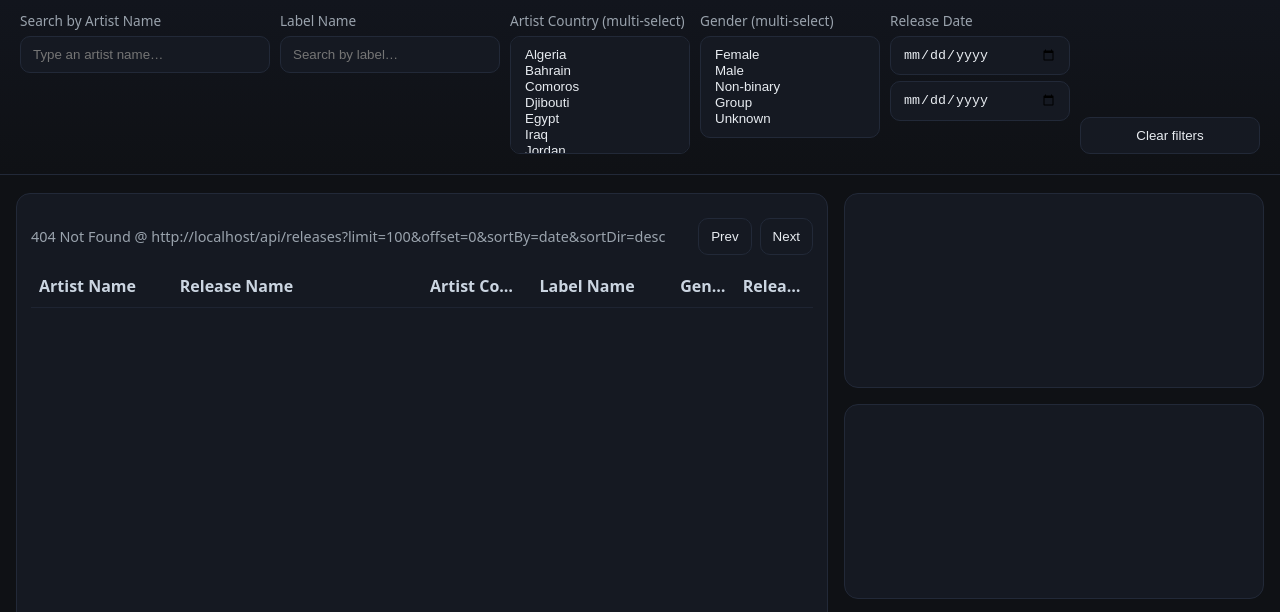
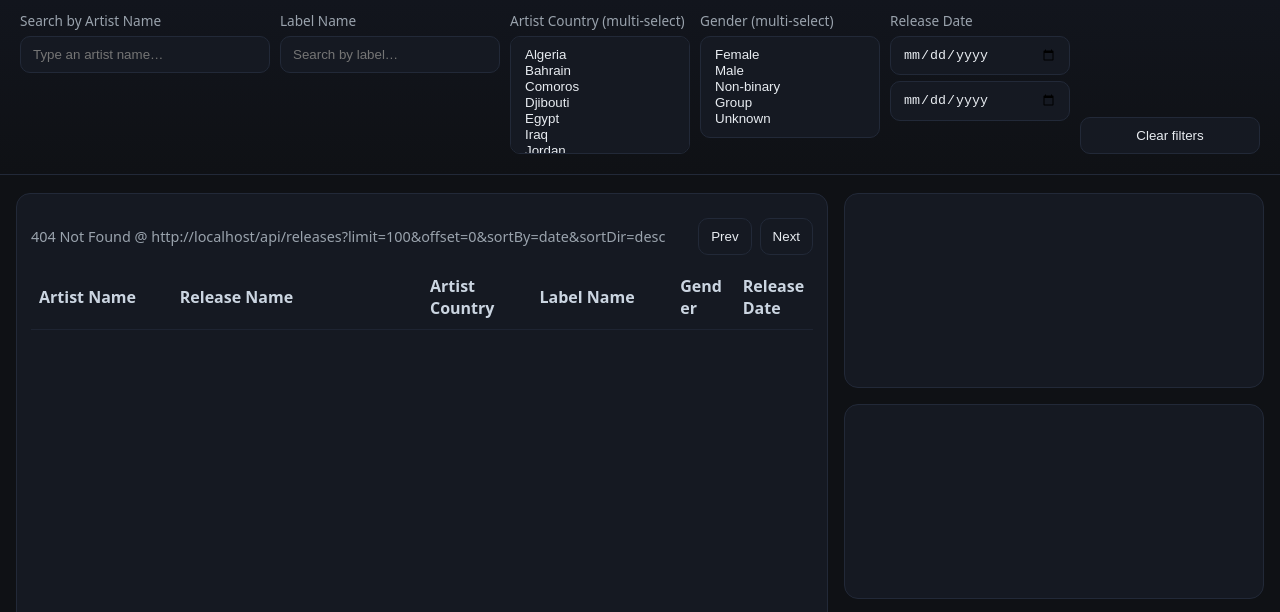
Before and after one commit to menamusicindustry-cyber/newmenareleases, a website: page index.html in a window 1280 px wide. Shown: the part 127-739 px from the top of the page. Drawn offline with nearby package versions, Linux system fonts and the light colour scheme; no server answers.

Commit message:
Update index.html

```diff
--- a/index.html
+++ b/index.html
@@ -50,6 +50,24 @@
     .grow{flex:1}
     .pager{display:flex;gap:8px;align-items:center}
     .pager button[disabled]{opacity:.5;cursor:not-allowed}
+
+/* Make Release Date and Gender columns more readable */
+table th:nth-child(4),
+table td:nth-child(4) {
+  min-width: 120px; /* Release Date */
+}
+
+table th:nth-child(5),
+table td:nth-child(5) {
+  min-width: 100px; /* Gender */
+}
+
+    /* Allow wrapping for long text in all table cells */
+table th, table td {
+  white-space: normal;
+  word-break: break-word;
+}
+
 
     /* Mobile stacked table cards */
     @media (max-width: 680px){
```
